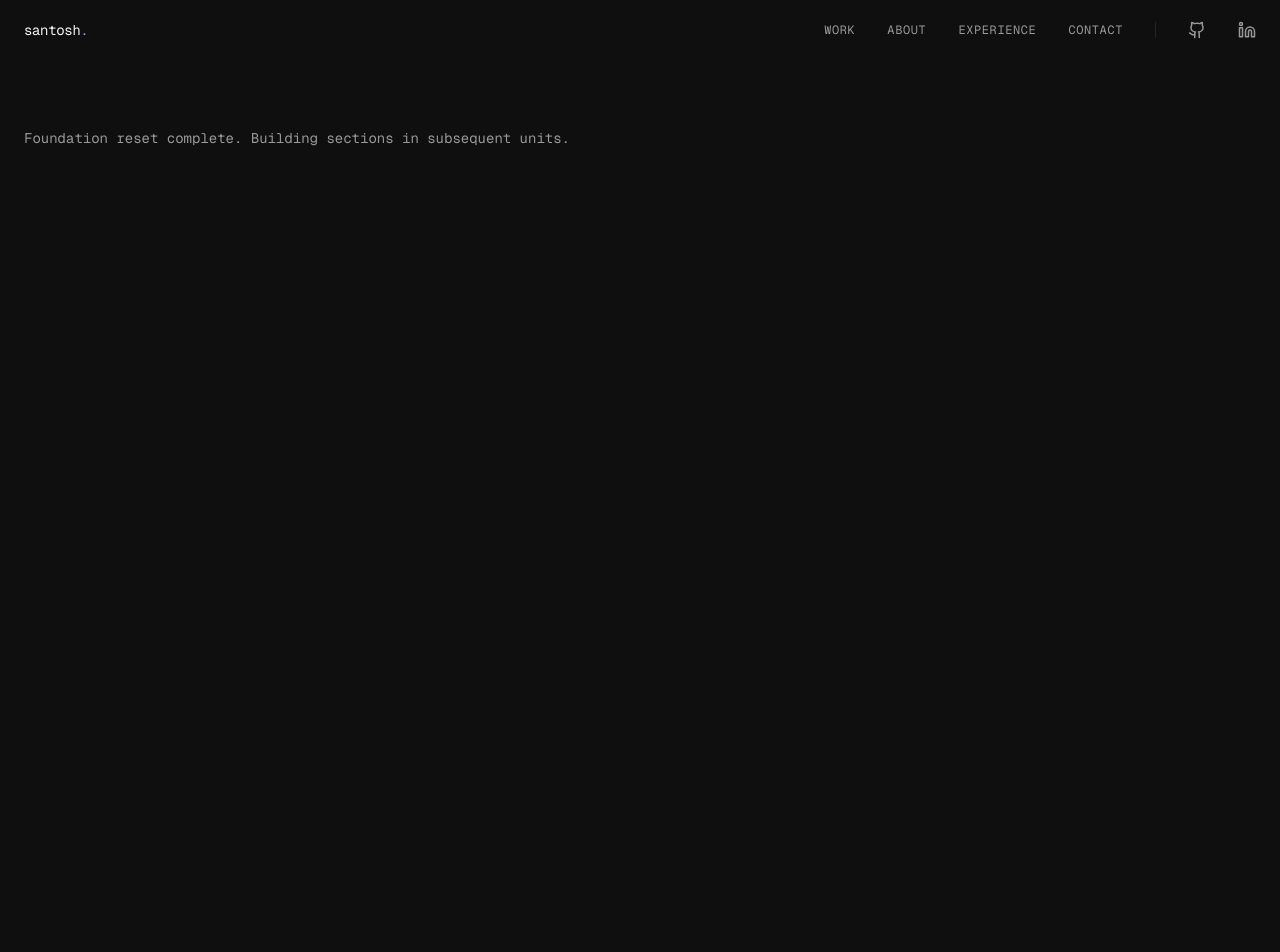
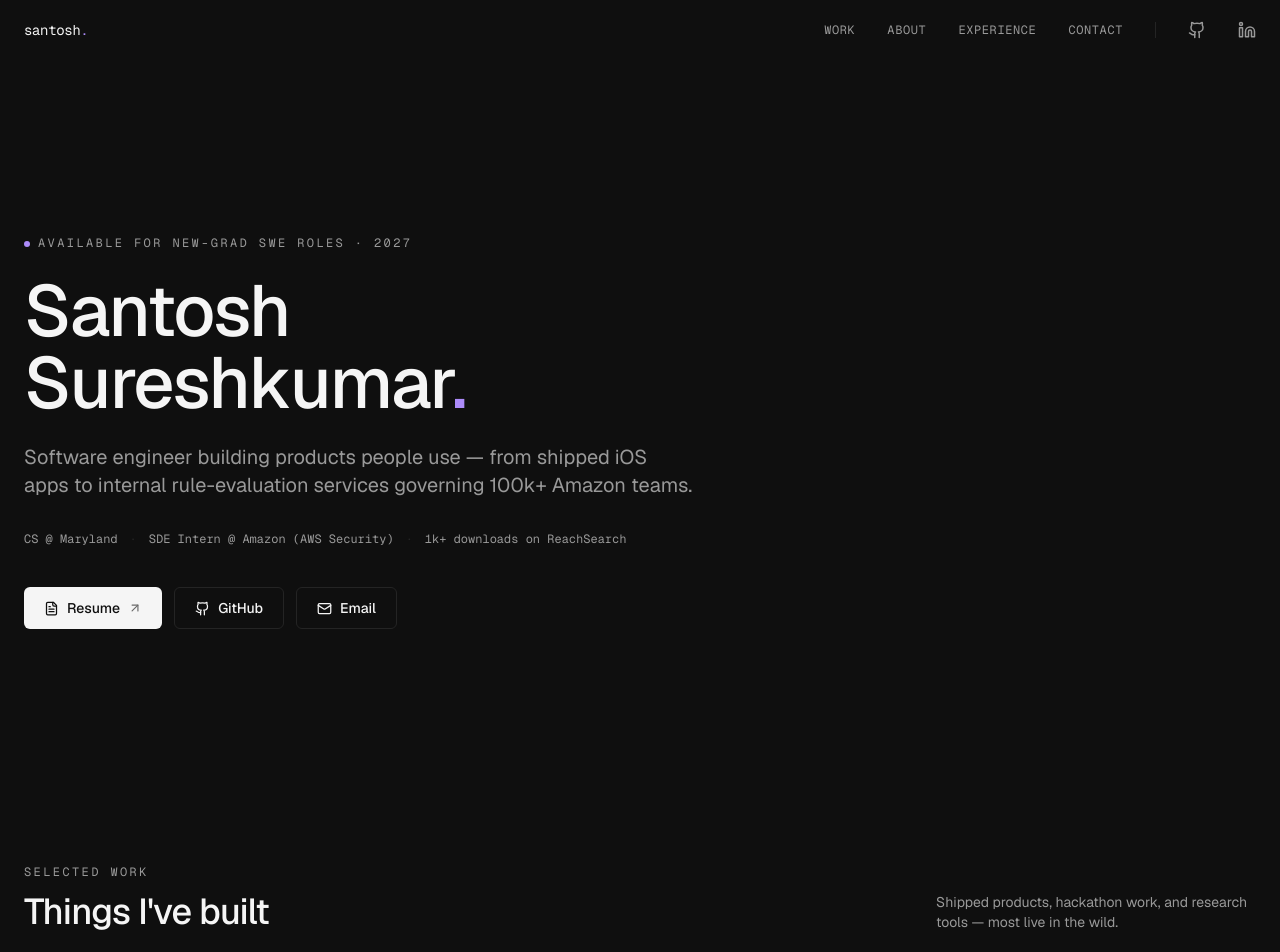
Before and after one commit to toshsuresh/PersonalPortfolio, a Next.js app: page / in a window 1280 px wide. Shown: the top 952 px of the page. Before the commit the page ends 800 px from the top, so only its background shows below. Built offline with nearby package versions, Linux system fonts and the light colour scheme.

Commit message:
feat(page): compose new section components into the home page

```diff
--- a/app/page.tsx
+++ b/app/page.tsx
@@ -1,13 +1,20 @@
 import Navbar from "@/components/navbar"
+import Hero from "@/components/hero"
+import SelectedWork from "@/components/selected-work"
+import AboutSection from "@/components/about-section"
+import ExperienceList from "@/components/experience-list"
+import ContactFooter from "@/components/contact-footer"
 
 export default function Home() {
   return (
-    <div className="min-h-screen bg-background text-foreground">
+    <div className="min-h-screen bg-background text-foreground antialiased">
       <Navbar />
-      <main className="container mx-auto px-6 pt-32">
-        <p className="text-muted-foreground font-mono text-sm">
-          Foundation reset complete. Building sections in subsequent units.
-        </p>
+      <main>
+        <Hero />
+        <SelectedWork />
+        <AboutSection />
+        <ExperienceList />
+        <ContactFooter />
       </main>
     </div>
   )
```
